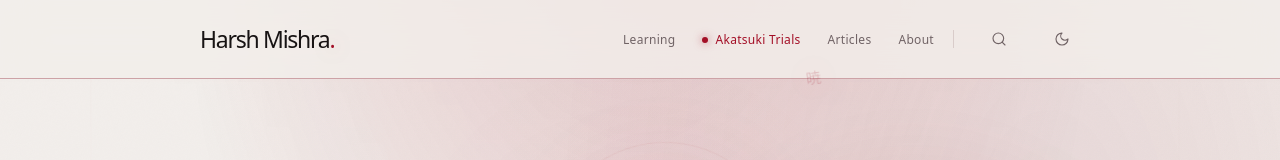
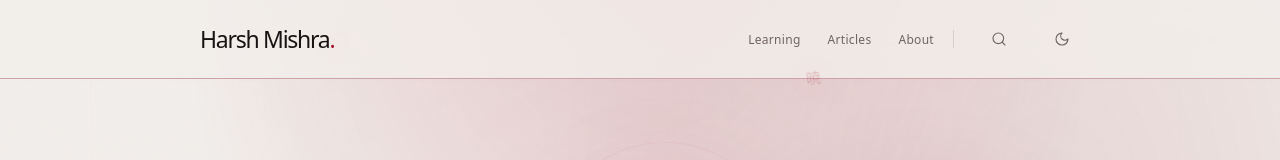
Before and after one commit to milesmoraliis759/portfolio, a Next.js app: page / in a window 1280 px wide. Shown: the top 160 px of the page. Built offline with nearby package versions, Linux system fonts and the light colour scheme; no server answers.

Commit message:
Remove Akatsuki Trials from main navigation

```diff
--- a/src/components/site-header.tsx
+++ b/src/components/site-header.tsx
@@ -7,7 +7,6 @@ import { ThemeToggle } from "@/components/theme-toggle";
 
 const links = [
   { href: "/learning", label: "Learning" },
-  { href: "/gpat-intelligence-lab", label: "Akatsuki Trials", featured: true },
   { href: "/articles", label: "Articles" },
   { href: "/about", label: "About" },
 ];
@@ -20,7 +19,7 @@ export function SiteHeader() {
       <div className="container nav-wrap">
         <Link href="/" className="brand" aria-label="Harsh Mishra home">Harsh Mishra<span className="brand-dot">.</span></Link>
         <nav className="main-nav" aria-label="Main navigation">
-          {links.map((link) => <Link key={link.href} href={link.href} className={[("featured" in link && link.featured) ? "nav-akatsuki" : "", isActive(link.href) ? "nav-active" : ""].filter(Boolean).join(" ")} aria-current={isActive(link.href) ? "page" : undefined}>{link.label}</Link>)}
+          {links.map((link) => <Link key={link.href} href={link.href} className={isActive(link.href) ? "nav-active" : ""} aria-current={isActive(link.href) ? "page" : undefined}>{link.label}</Link>)}
           <span className="nav-divider" aria-hidden="true" />
           <Link href="/search" className={`icon-link${isActive("/search") ? " nav-active" : ""}`} aria-label="Search the site" title="Search" aria-current={isActive("/search") ? "page" : undefined}><Search size={16} strokeWidth={1.7}/></Link>
           <ThemeToggle />
```
